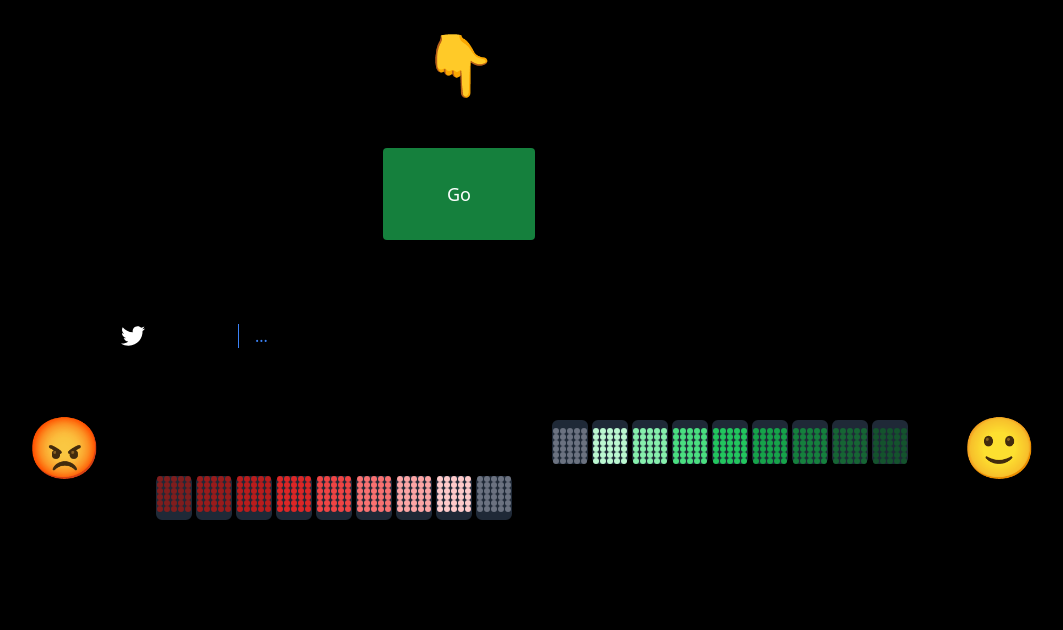
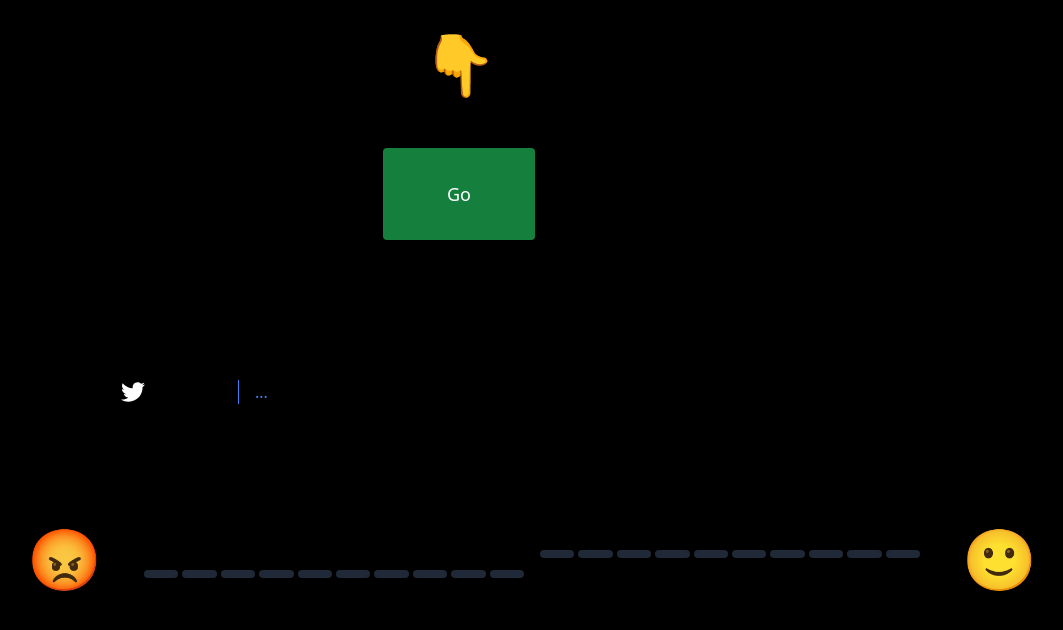
Before and after one commit to ahmedaljawahiry/afc-senti, a React (Vite) app in the folder frontend/: page / in a window 1280 px wide. Shown: the top 630 px of the page, without its empty margins (181-1244 px from the left). Built offline with nearby package versions, Linux system fonts and the light colour scheme.

Commit message:
add scores to buckets and display

```diff
--- a/frontend/src/components/App.tsx
+++ b/frontend/src/components/App.tsx
@@ -4,6 +4,7 @@ import { useState } from "react";
 import Tweet from "./Tweet";
 import ConnectButton from "./ConnectButton";
 import HeatCity from "./HeatCity";
+import useBucket from "./buckets";
 
 type InfoMessage = {
   type: "info";
@@ -31,6 +32,14 @@ type Message = InfoMessage | TweetMessage;
 export default function App() {
   const [lastTweet, setLastTweet] = useState<string>();
 
+  const {
+    bucket: happy,
+    addToBucket: addToHappy,
+    reset: resetHappy,
+  } = useBucket();
+
+  const { bucket: sad, addToBucket: addToSad, reset: resetSad } = useBucket();
+
   const { start, stop, status } = useWebSocketData<Message>({
     onMessage: (data) => {
       if (data.type === "info") {
@@ -38,20 +47,27 @@ export default function App() {
       } else if (data.type === "tweet") {
         setLastTweet(data.data.tweet.text);
         console.log(data.data.sentiment);
+
+        const score = data.data.sentiment.compound;
+        score >= 0 ? addToHappy(score) : addToSad(score);
       }
+    },
+    onClose: () => {
+      resetHappy();
+      resetSad();
     },
   });
 
   return (
     <div className="bg-black min-h-screen w-full flex justify-center overflow-y-scroll pt-8">
-      <div className="flex flex-col h-full w-full justify-between items-center px-52 space-y-10">
+      <div className="flex flex-col h-full w-full justify-between items-center px-52 space-y-24">
         <ConnectButton status={status} start={start} stop={stop} />
         <Tweet text={lastTweet} isLoading={status === WebSocket.CONNECTING} />
         <div className="flex justify-between items-center w-full space-x-10">
           <div className="text-6xl">😡</div>
           <div className="flex gap-3">
-            <HeatCity color="red" direction="negative" />
-            <HeatCity color="green" direction="positive" />
+            <HeatCity color="red" direction="negative" data={sad} />
+            <HeatCity color="green" direction="positive" data={happy} />
           </div>
           <div className="text-6xl">🙂</div>
         </div>
--- a/frontend/src/components/HeatCity.tsx
+++ b/frontend/src/components/HeatCity.tsx
@@ -2,6 +2,7 @@ type Color = "red" | "green";
 type Direction = "positive" | "negative";
 
 type CityProps = {
+  data: Array<number>;
   color?: Color;
   direction?: Direction;
 };
@@ -9,6 +10,7 @@ type CityProps = {
 const colorScale: Record<Color, string[]> = {
   // type manually so tailwind parses these colours
   red: [
+    "bg-gray-600",
     "bg-gray-500",
     "bg-red-200",
     "bg-red-300",
@@ -20,6 +22,7 @@ const colorScale: Record<Color, string[]> = {
     "bg-red-900",
   ],
   green: [
+    "bg-gray-600",
     "bg-gray-500",
     "bg-green-200",
     "bg-green-300",
@@ -35,12 +38,14 @@ const colorScale: Record<Color, string[]> = {
 export default function HeatCity({
   color = "green",
   direction = "positive",
+  data,
 }: CityProps) {
   let colors = colorScale[color];
   let classes = "items-end";
   let towerClasses = "flex flex-wrap-reverse pt-2";
 
   if (direction === "negative") {
+    // todo: bug - scores are also reversing atm
     colors = [...colors].reverse();
     classes = "items-start translate-y-full";
     towerClasses = "flex flex-wrap pb-2";
@@ -48,10 +53,10 @@ export default function HeatCity({
 
   return (
     <div className={`w-96 rounded flex flex-row justify-center ${classes}`}>
-      {colors.map((variant) => (
+      {colors.map((variant, index) => (
         <Tower
           color={variant}
-          density={30}
+          density={data[index]}
           key={variant}
           className={towerClasses}
         />
--- /dev/null
+++ b/frontend/src/components/buckets.ts
@@ -0,0 +1,20 @@
+import { useState } from "react";
+
+export default function useBucket() {
+  const [bucket, setBuckets] = useState<Array<number>>(Array(10).fill(0));
+
+  function addToBucket(no: number) {
+    const _number = Math.abs(no);
+    if (_number <= 1) {
+      const index = Math.floor(_number * 10);
+
+      setBuckets((old) => {
+        const _new = [...old];
+        _new[index]++;
+        return _new;
+      });
+    }
+  }
+
+  return { bucket, addToBucket, reset: () => setBuckets(Array(10).fill(0)) };
+}
```
